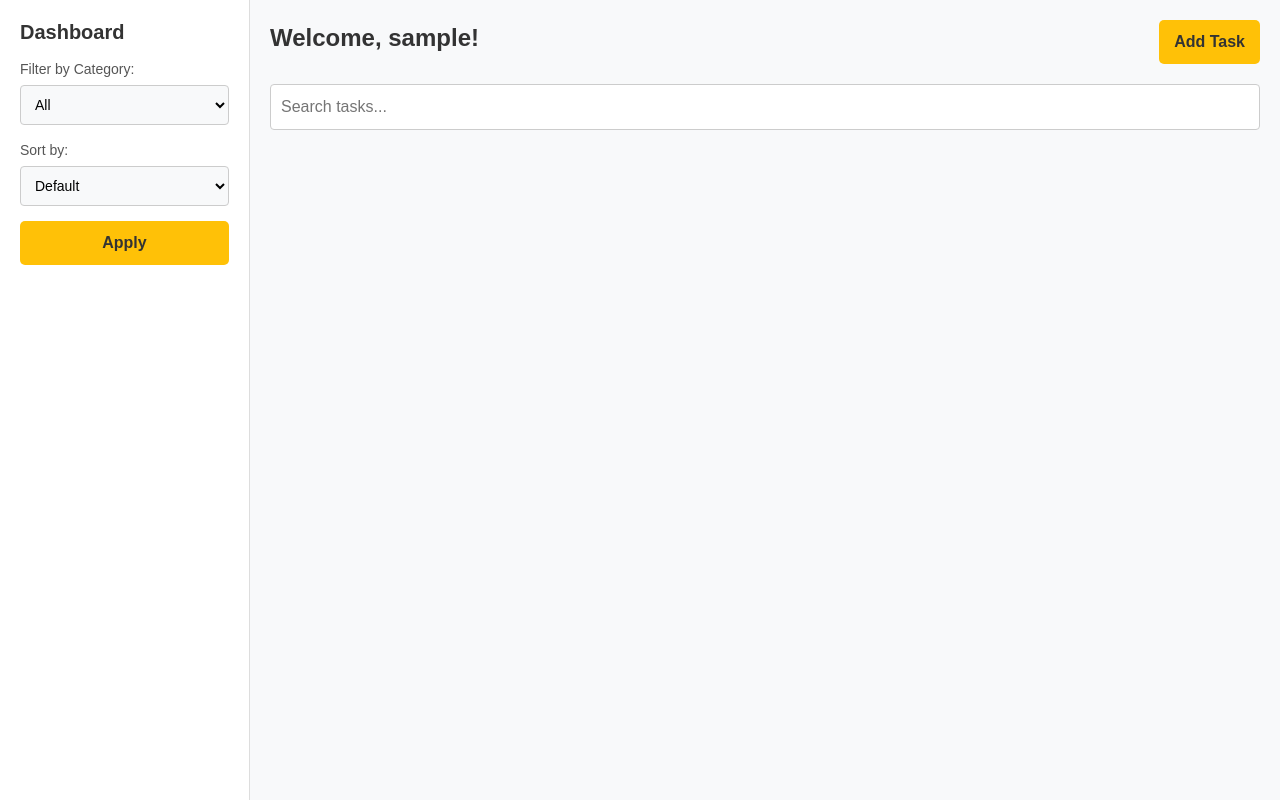
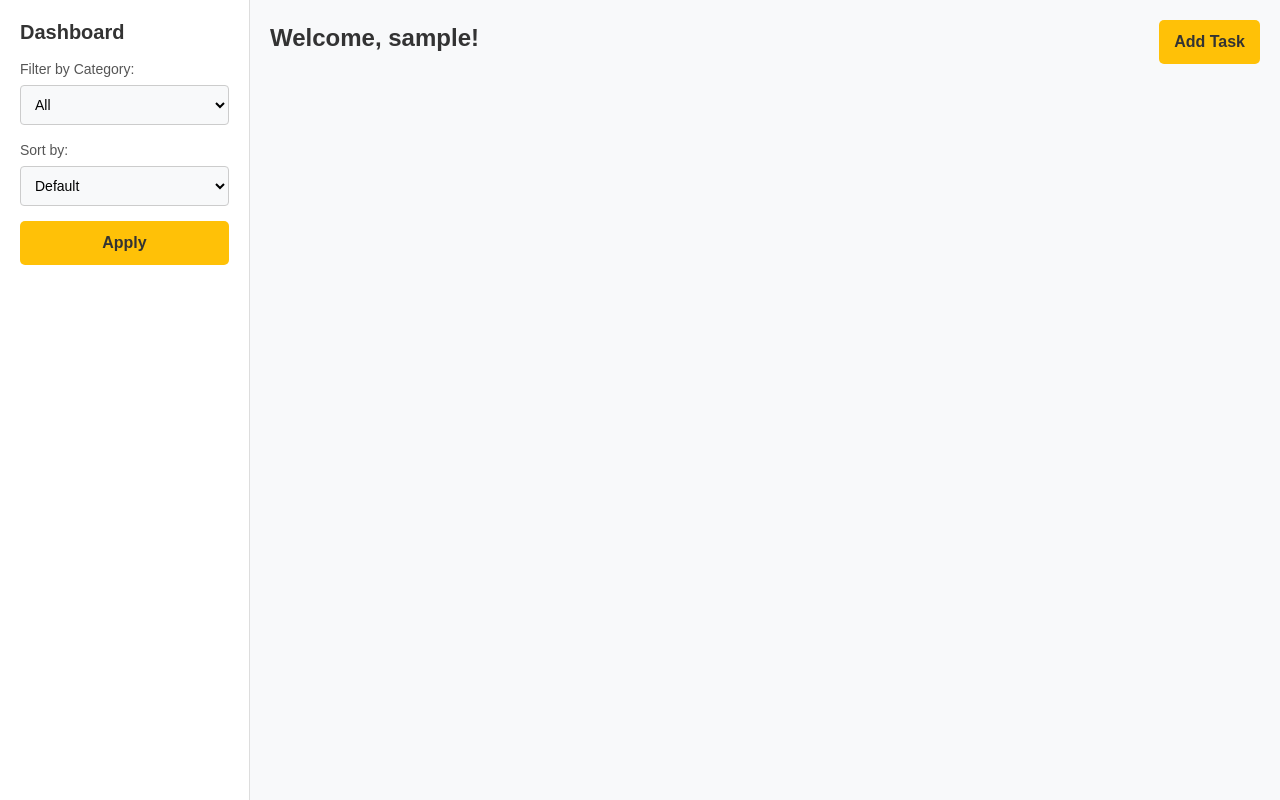
Before and after one commit to LisaReitinger/the-task-tracker, a Django app: page /dashboard/ in a window 1280 px wide. Run offline with Django 4.2, Linux system fonts and the light colour scheme; the visitor is signed in with stand-in values (Sample User, id 1); data that the repository does not hold is empty.

Commit message:
Delete search bar from dashboard

```diff
--- a/taskmanager_django/settings.py
+++ b/taskmanager_django/settings.py
@@ -117,7 +117,9 @@ USE_TZ = True
 # https://docs.djangoproject.com/en/4.2/howto/static-files/
 
 STATIC_URL = '/static/'
-STATICFILES_DIRS = [ BASE_DIR / 'tasks/static' ]
+STATICFILES_DIRS = [
+    BASE_DIR / "tasks/static",
+]
 
 
 # Default primary key field type
--- a/tasks/static/tasks/js/main.js
+++ b/tasks/static/tasks/js/main.js
@@ -31,7 +31,6 @@ document.addEventListener('DOMContentLoaded', () => {
             });
         });
     });
-});
 
 // Function to get CSRF token from cookies
 function getCSRFToken() {
--- a/tasks/templates/tasks/dashboard.html
+++ b/tasks/templates/tasks/dashboard.html
@@ -1,5 +1,15 @@
 {% extends "tasks/base.html" %}
 {% load static %}
+<!DOCTYPE html>
+<html lang="en">
+<head>
+    <meta charset="UTF-8">
+    <meta name="viewport" content="width=device-width, initial-scale=1.0">
+    <title>Dashboard</title>
+    <link rel="stylesheet" href="{% static 'tasks/css/styles.css' %}">
+    <script src="{% static 'tasks/js/main.js' %}"></script>
+</head>
+<body>
     {% block title %}Dashboard{% endblock %}
     {% block content %}
     <div class="dashboard">
@@ -39,15 +49,10 @@
                 <a href="{% url 'task_create' %}" class="btn btn-warning">Add Task</a>
             </header>
 
-        <!-- Search Bar -->
-        <div class="dashboard-search">
-            <input type="text" placeholder="Search tasks..." class="search-input">
-        </div>
-
             <!-- Task List -->
-        <div class="task-list">
+            <div class="task-list" id="task-list">
                 {% for task in tasks %}
-            <div class="task-card">
+                <div class="task-card" data-title="{{ task.title|lower }}">
                     <div class="task-card-header">
                         <h3 class="task-title">{{ task.title }}</h3>
                         <span class="task-category">{{ task.category }}</span>
@@ -66,3 +71,5 @@
         </main>
     </div>
     {% endblock %}
+</body>
+</html>
```
Lines whose indentation alone changed are shown as unchanged.
